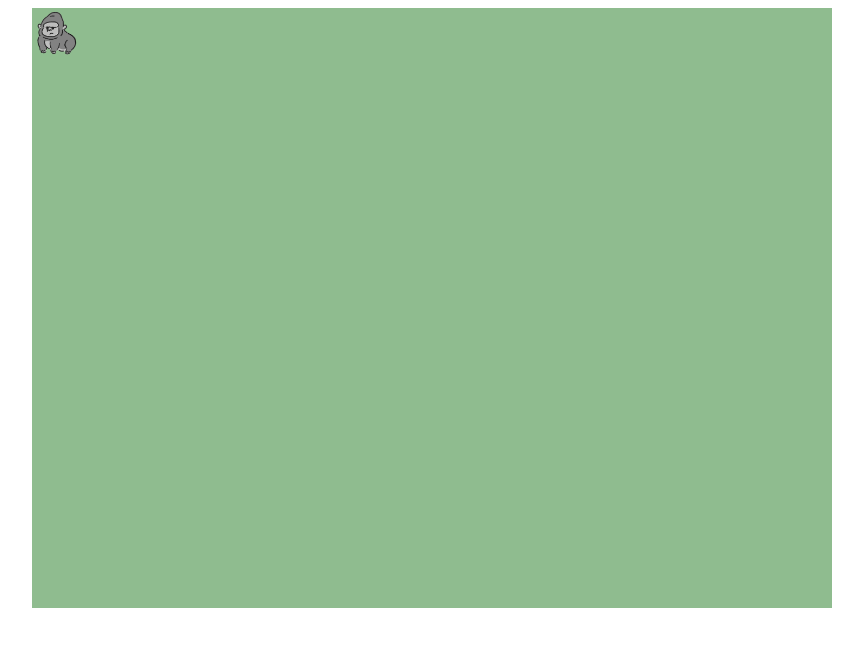
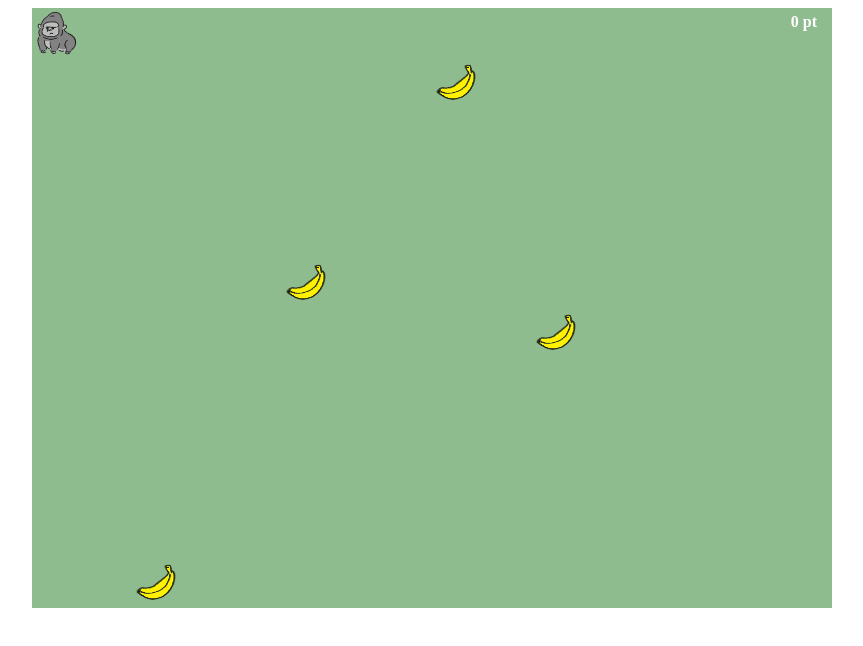
Before and after one commit to chain792/GorillaCollectingBanana, a Vue app: page /play in a window 1280 px wide. Shown: the top 646 px of the page, without its empty margins (208-1071 px from the left). Built offline with nearby package versions, Linux system fonts and the light colour scheme.

Commit message:
add: バナナ出現処理、バナナ獲得処理追加

```diff
--- /dev/null
+++ b/src/components/BananaLayer.vue
@@ -0,0 +1,94 @@
+<template>
+  <div id="banana-layer"></div>
+</template>
+
+<script setup lang="ts">
+import { onMounted, watch, toRefs, ref } from 'vue'
+
+interface Props {
+  coordinate: string;
+}
+const props = defineProps<Props>();
+const { coordinate } = toRefs(props)
+
+watch(coordinate, () => {
+  removeBanana(coordinate.value)
+})
+
+interface Emits {
+  (e: 'create-banana', value: string): void
+  (e: 'delete-banana', value: string): void
+}
+const emit = defineEmits<Emits>()
+
+let bananaLayer: HTMLElement
+const columnNumber = 16
+const rowNumber = 12
+type Grid = {
+  row: number
+  column: number
+  isBanana: boolean
+}
+const bananaGrids: Array<Grid> = []
+for(let i = 0; i < columnNumber; i++){
+  for(let j = 0; j < rowNumber; j++){
+    bananaGrids.push({row: j, column: i, isBanana: false})
+  }
+}
+
+onMounted(() => {
+  bananaLayer = document.getElementById('banana-layer')!
+  window.setInterval(() => {
+    addBanana()
+  }, 2000)
+})
+
+const fisherYatesShuffle = (arr: Array<any>) => {
+  for(let i = arr.length-1 ; i>0 ;i--){
+    let j = Math.floor( Math.random() * (i + 1) );
+    [arr[i],arr[j]]=[arr[j],arr[i]]
+  }
+}
+
+const addBanana = (): void => {
+  fisherYatesShuffle(bananaGrids)
+  const grid = bananaGrids.filter(v => !v.isBanana)[0]
+  if(!grid) return
+  grid.isBanana = true
+
+  const bananaImage = document.createElement('img')
+  bananaImage.id = `${grid.column}-${grid.row}`
+  bananaImage.src = '/src/assets/banana.png'
+  bananaImage.width=50
+  bananaImage.height=50
+  bananaImage.style.position = 'absolute'
+
+  bananaImage.style.top = `${grid.row * 50}px`
+  bananaImage.style.left = `${grid.column * 50}px`
+  bananaLayer.appendChild(bananaImage)
+
+  emit('create-banana', `${grid.column}-${grid.row}`)
+}
+
+const removeBanana = (coordinate: string): void => {
+  const bananaElement = document.getElementById(coordinate)
+  if(!bananaElement) return
+  bananaElement.remove()
+  const c = Number(coordinate.replace(/-.*/, ''))
+  const r = Number(coordinate.replace(/.*-/, ''))
+  bananaGrids.find((v) => v.column === c && v.row === r)!.isBanana = false
+
+  emit('delete-banana', coordinate)
+}
+</script>
+
+<style scoped>
+#banana-layer{
+  width: 800px;
+  height: 600px;
+  position: absolute;
+  top: 0;
+  left: 0;
+}
+
+</style>
--- a/src/components/Stage.vue
+++ b/src/components/Stage.vue
@@ -1,23 +1,58 @@
 <template>
   <div class="stage" @click="moveGorilla">
-    <img src="../assets/gorilla.png" width="50" height="50" id="gorilla">
+    <div class="click-none score">{{score}} pt</div>
+    <img src="../assets/gorilla.png" width="50" height="50" class="click-none" id="gorilla">
+    <BananaLayer class="click-none" @create-banana="createBanana" @delete-banana="deleteBanana" :coordinate="computedCoordinate" />
   </div>
 </template>
 
 <script setup lang="ts">
-import { onMounted } from 'vue'
+import { ref, onMounted, computed } from 'vue'
 import { Gorilla } from '../core/gorilla'
+import BananaLayer from '../components/BananaLayer.vue'
 
 let gorilla: Gorilla
+const bananaCoordinates: Array<string> = []
+let score = ref(0)
+let coordinate = ref('')
+
+const computedCoordinate = computed(() => {
+  return coordinate.value
+})
 
 onMounted(() => {
   const gorillaElement = document.getElementById('gorilla')!
   gorilla = new Gorilla(gorillaElement)
+  play()
 })
 
-const moveGorilla = (e: MouseEvent): void =>{
+const moveGorilla = (e: MouseEvent): void => {
   gorilla.move(e.offsetX, e.offsetY)
 }
+
+const createBanana = (coordinate: string) => {
+  bananaCoordinates.push(coordinate)
+}
+
+const deleteBanana = (coordinate: string) => {
+  const index = bananaCoordinates.indexOf(coordinate)
+  bananaCoordinates.splice(index, 1)
+}
+
+const play = () => {
+  const gorillaCoordinate = gorilla.gorillaCoordinates()
+  if(gorillaCoordinate){
+
+    if(bananaCoordinates.includes(gorillaCoordinate)){
+      score.value += 100
+      coordinate.value = gorillaCoordinate
+    }else{
+      coordinate.value = ''
+    }
+  }
+  requestAnimationFrame(play)
+}
+
 </script>
 
 <style scoped>
@@ -26,9 +61,19 @@ const moveGorilla = (e: MouseEvent): void =>{
   height: 600px;
   background-color: darkseagreen;
   margin: 0 auto;
+  position: relative;
 }
 
-#gorilla{
+.click-none{
   pointer-events: none;
 }
+
+.score{
+  position: absolute;
+  top: 5px;
+  right: 15px;
+  color: #fff;
+  font-weight: bold;
+  z-index: 9999;
+}
 </style>
--- a/src/core/gorilla.ts
+++ b/src/core/gorilla.ts
@@ -13,6 +13,10 @@ export class Gorilla {
     //ゴリラが移動中の場合、他の地点へ移動させない
     if(this.isMoving) return
     this.isMoving = true
+
+    //移動先がゴリラの中心となるよう調整する
+    toX = toX - 25
+    toY = toY - 25
 
     //ゴリラ移動アニメーション
     this.gorilla.animate(
@@ -37,4 +41,14 @@ export class Gorilla {
       this.isMoving = false
     }, 2000)
   }
+  gorillaCoordinates(): string | null {
+    const matrix = getComputedStyle(this.gorilla).getPropertyValue('transform')
+    const a = matrix.split(', ')
+    if(a.length === 6){
+      const positionX = Math.floor( ((Number(a[4])) + 25) / 50 )
+      const positionY = Math.floor( (Number(a[5].replace(')', '')) + 25) / 50)
+      return `${positionX}-${positionY}`
+    }
+    return null
+  }
 }
```
Also changed, not shown: src/assets/banana.png (renamed from src/assets/banananana.png).
